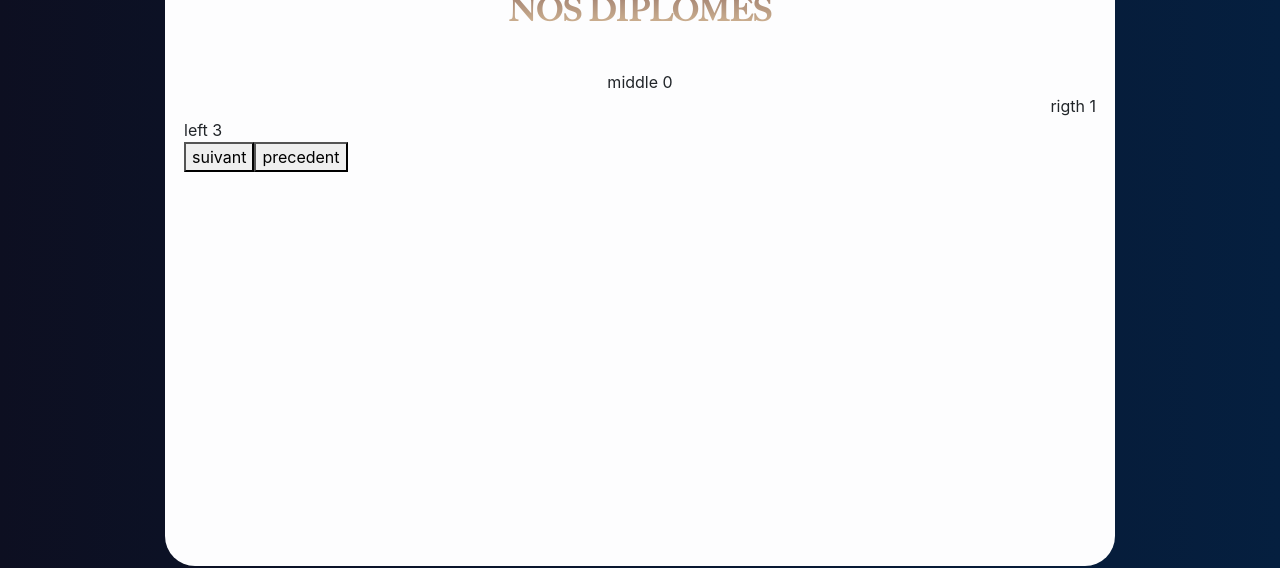
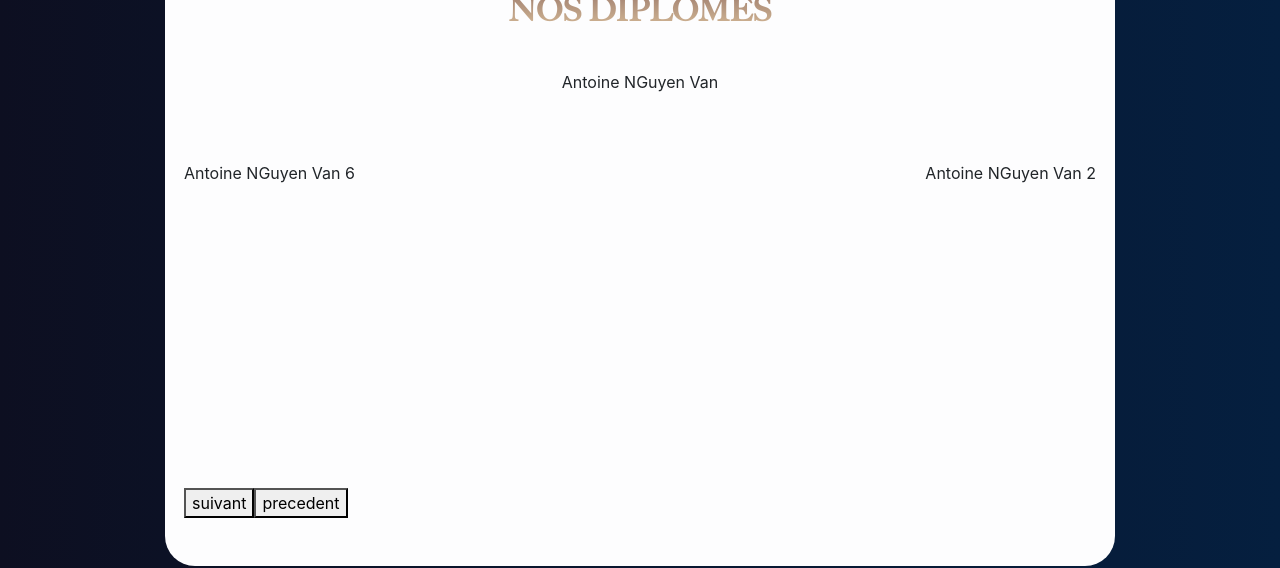
Before and after one commit to AnthonyDGX/RDD2019, a Vue app in the folder client/: page /#/Diplomes in a window 1280 px wide. Shown: the part 154-722 px from the top of the page. Built offline with nearby package versions, Linux system fonts and the light colour scheme; what vue-particles would draw is missing.

Commit message:
working carousel

```diff
--- a/client/src/components/Diplomes.vue
+++ b/client/src/components/Diplomes.vue
@@ -34,6 +34,9 @@
               <carousel-slide></carousel-slide>
               <carousel-slide></carousel-slide>
               <carousel-slide></carousel-slide>
+               <carousel-slide></carousel-slide>
+              <carousel-slide></carousel-slide>
+
             </carousel>
           </div>
         </div>
--- a/client/src/components/carousel/Carousel.vue
+++ b/client/src/components/carousel/Carousel.vue
@@ -1,6 +1,9 @@
 <template>
   <div class="carousel">
-    <slot></slot>
+      <div class="row h90">
+ <slot></slot>
+      </div>
+
     <button class="carousel__nav carousel__suivant" @click.prevent="next">suivant</button>
     <button class="carousel__nav carousel__precedent" @click.prevent="prev">precedent</button>
   </div>
@@ -11,7 +14,62 @@ export default {
   data() {
     return {
       index: 0,
-      slides: []
+      slides: [],
+      students: [
+          {
+              nom: "NGuyen Van",
+              prenom: "Antoine",
+              reve: "Astronaute",
+              surnom: "Titi",
+              descr: "Pirouette Cacahuete",
+              photoReve: "astro.png",
+              photoProfil: "antoine.png"
+          },
+          {
+              nom: "NGuyen Van 2",
+              prenom: "Antoine",
+              reve: "Astronaute",
+              surnom: "Titi",
+              descr: "Pirouette Cacahuete",
+              photoReve: "astro.png",
+              photoProfil: "antoine.png"
+          },
+          {
+              nom: "NGuyen Van 3",
+              prenom: "Antoine",
+              reve: "Astronaute",
+              surnom: "Titi",
+              descr: "Pirouette Cacahuete",
+              photoReve: "astro.png",
+              photoProfil: "antoine.png"
+          },
+          {
+              nom: "NGuyen Van 4",
+              prenom: "Antoine",
+              reve: "Astronaute",
+              surnom: "Titi",
+              descr: "Pirouette Cacahuete",
+              photoReve: "astro.png",
+              photoProfil: "antoine.png"
+          },
+          {
+              nom: "NGuyen Van 5",
+              prenom: "Antoine",
+              reve: "Astronaute",
+              surnom: "Titi",
+              descr: "Pirouette Cacahuete",
+              photoReve: "astro.png",
+              photoProfil: "antoine.png"
+          },{
+              nom: "NGuyen Van 6",
+              prenom: "Antoine",
+              reve: "Astronaute",
+              surnom: "Titi",
+              descr: "Pirouette Cacahuete",
+              photoReve: "astro.png",
+              photoProfil: "antoine.png"
+          }
+      ]
     };
   },
   computed: {
@@ -24,6 +82,8 @@ export default {
     this.slides.forEach((slide, i) => {
       slide.index = i;
       slide.maxSlide = this.slidesCount;
+      slide.student = this.students[i]
+
     });
   },
   methods: {
@@ -48,4 +108,7 @@ export default {
   position: relative;
   height: 100%;
 }
+.h90 {
+    height: 90%;
+}
 </style>
--- a/client/src/components/carousel/CarouselSlide.vue
+++ b/client/src/components/carousel/CarouselSlide.vue
@@ -1,14 +1,14 @@
 <template>
   <div class v-show="mainElement || rightElement || leftElement">
-    <div class="middle" v-show="mainElement">middle {{index}}</div>
+    <div class="middle" v-show="mainElement">{{student.prenom}} {{student.nom}}</div>
 
     <slot></slot>
-    <div class="right" v-show="rightElement">
-      rigth {{index}}
+    <div class="right hidden" v-show="rightElement">
+      {{student.prenom}} {{student.nom}}
       <slot></slot>
     </div>
-    <div class="left" v-show="leftElement">
-      left {{index}}
+    <div class="left hidden" v-show="leftElement">
+      {{student.prenom}} {{student.nom}}
       <slot></slot>
     </div>
   </div>
@@ -22,20 +22,27 @@ export default {
       maxSlide: 0,
       left: false,
       right: false,
-      middle: false
+      middle: false,
+      student: {
+        nom: "",
+        prenom: "",
+        reve: "",
+        surnom: "",
+        descr: "",
+        photoReve: "",
+        photoProfil: ""
+      }
     };
   },
-  mounted() {
-  },
+  mounted() {},
   computed: {
     visible() {
-
       return this.index === this.$parent.index;
     },
     rightElement() {
-        if(this.$parent.index === this.maxSlide -1 && this.index === 0) {
-            console.log("RIGGGHT")
-            console.log(this.index)
+      if (this.$parent.index === this.maxSlide - 1 && this.index === 0) {
+        console.log("RIGGGHT");
+        console.log(this.index);
         this.right = true;
         return this.right;
       }
@@ -45,9 +52,9 @@ export default {
       return this.right;
     },
     leftElement() {
-         if(this.$parent.index === 0 && this.index === this.maxSlide - 1) {
-            console.log("LEFFFT")
-            console.log(this.index)
+      if (this.$parent.index === 0 && this.index === this.maxSlide - 1) {
+        console.log("LEFFFT");
+        console.log(this.index);
         this.left = true;
         return this.left;
       }
@@ -79,18 +86,31 @@ export default {
   }
 }
 
-.w33 {
-  width: 33%;
+.left {
+  text-align: left;
+  position: absolute;
+  left: 0px;
+  padding-top: 10%;
+  width: 20%;
 }
 
-.left {
-text-align: left}
-
 .right {
-text-align: right}
+  text-align: right;
+  position: absolute;
+  right: 0px;
+  width: 20%;
+  padding-top: 10%;
+}
 
 .middle {
-    text-align:center;
+  text-align: center;
+  position: absolute;
+  width: 60%;
+  left: calc(50% - 30%);
+   @media (max-width: 992px) {
+    width: 80% !important;
+    left: calc(50% - 40%);
+  }
 }
 
 .mainPicture {
```
Lines whose indentation alone changed are shown as unchanged.
